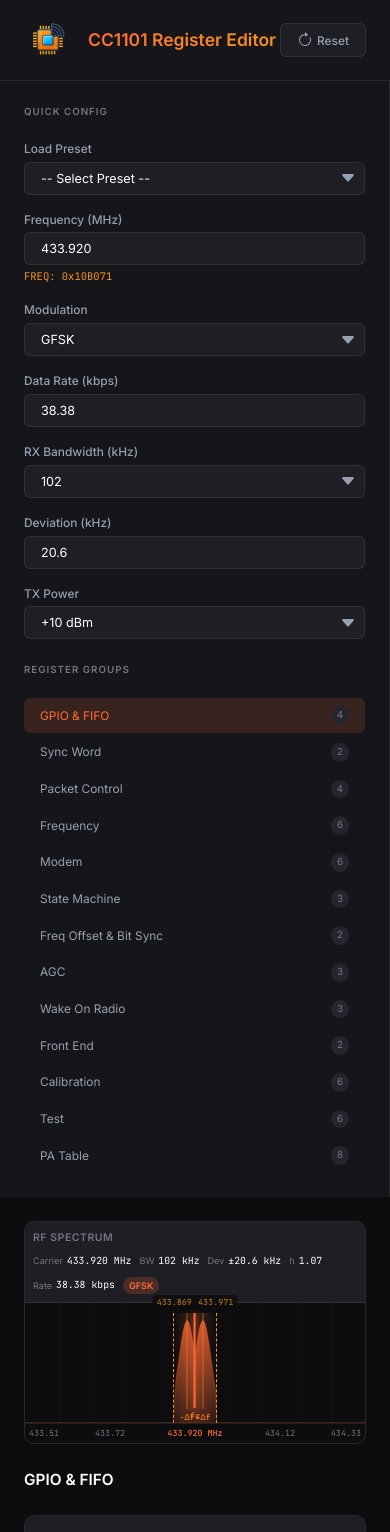
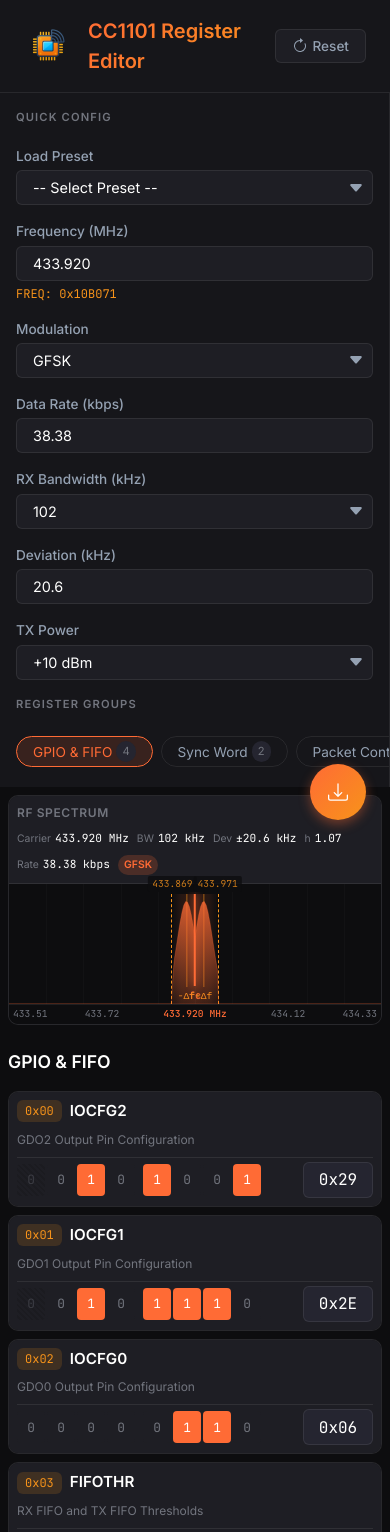
Before and after one commit to ALKEYPWN/cc1101-regedit, a React (Vite) app: page / in a window 390 px wide. Shown: the top 1532 px of the page. Built offline with nearby package versions, Linux system fonts and the light colour scheme.

Commit message:
improving mobile usability

```diff
--- a/src/components/Editor/BitDisplay.css
+++ b/src/components/Editor/BitDisplay.css
@@ -3,6 +3,13 @@
     gap: 1px;
     font-family: var(--font-mono);
     font-size: 0.7rem;
+}
+
+@container register-list (max-width: 500px) {
+    .bit-display {
+        gap: 2px;
+        font-size: 0.8rem;
+    }
 }
 
 .bit {
@@ -19,10 +26,24 @@
     user-select: none;
 }
 
+@container register-list (max-width: 500px) {
+    .bit {
+        width: 28px;
+        height: 32px;
+        border-radius: 4px;
+    }
+}
+
 .bit:hover:not(.reserved) {
     background: var(--bg-hover);
     transform: scale(1.1);
     box-shadow: 0 0 8px rgba(255, 107, 53, 0.3);
+}
+
+@container register-list (max-width: 500px) {
+    .bit:hover:not(.reserved) {
+        transform: scale(1.05);
+    }
 }
 
 .bit.active {
@@ -61,3 +82,9 @@
 .bit:nth-child(4n) {
     margin-right: 4px;
 }
+
+@container register-list (max-width: 500px) {
+    .bit:nth-child(4n) {
+        margin-right: 6px;
+    }
+}
--- a/src/components/Editor/EditorPanel.css
+++ b/src/components/Editor/EditorPanel.css
@@ -2,6 +2,12 @@
     padding: var(--spacing-lg);
     overflow-y: auto;
     background: var(--bg-primary);
+}
+
+@media (max-width: 768px) {
+    .editor-panel {
+        padding: var(--spacing-sm);
+    }
 }
 
 .panel-header {
@@ -9,6 +15,12 @@
     align-items: center;
     justify-content: space-between;
     margin-bottom: var(--spacing-lg);
+}
+
+@media (max-width: 768px) {
+    .panel-header {
+        margin-bottom: var(--spacing-md);
+    }
 }
 
 .panel-header h2 {
@@ -20,4 +32,12 @@
     display: flex;
     flex-direction: column;
     gap: var(--spacing-md);
+    container-type: inline-size;
+    container-name: register-list;
 }
+
+@media (max-width: 768px) {
+    .register-list {
+        gap: var(--spacing-sm);
+    }
+}
--- a/src/components/Editor/RegisterCard.css
+++ b/src/components/Editor/RegisterCard.css
@@ -19,10 +19,27 @@
     cursor: pointer;
 }
 
+@container register-list (max-width: 500px) {
+    .register-header {
+        flex-direction: column;
+        align-items: stretch;
+        gap: var(--spacing-sm);
+        padding: var(--spacing-sm);
+    }
+}
+
 .register-info {
     display: flex;
     align-items: center;
     gap: var(--spacing-md);
+    flex-wrap: wrap;
+}
+
+@container register-list (max-width: 500px) {
+    .register-info {
+        flex: 1;
+        gap: var(--spacing-sm);
+    }
 }
 
 .register-addr {
@@ -32,11 +49,25 @@
     background: rgba(247, 147, 26, 0.15);
     padding: 2px 8px;
     border-radius: var(--radius-sm);
+    flex-shrink: 0;
+}
+
+@container register-list (max-width: 500px) {
+    .register-addr {
+        font-size: 0.75rem;
+    }
 }
 
 .register-name {
     font-weight: 600;
     color: var(--text-primary);
+    flex-shrink: 0;
+}
+
+@container register-list (max-width: 500px) {
+    .register-name {
+        font-size: 0.95rem;
+    }
 }
 
 .register-desc {
@@ -45,10 +76,27 @@
     margin-left: var(--spacing-sm);
 }
 
+@container register-list (max-width: 500px) {
+    .register-desc {
+        margin-left: 0;
+        font-size: 0.75rem;
+        flex-basis: 100%;
+    }
+}
+
 .register-value {
     display: flex;
     align-items: center;
     gap: var(--spacing-sm);
+}
+
+@container register-list (max-width: 500px) {
+    .register-value {
+        width: 100%;
+        justify-content: space-between;
+        padding-top: var(--spacing-xs);
+        border-top: 1px solid var(--border-color);
+    }
 }
 
 .register-input {
@@ -63,6 +111,13 @@
     text-align: center;
 }
 
+@container register-list (max-width: 500px) {
+    .register-input {
+        min-height: 36px;
+        font-size: 1rem;
+    }
+}
+
 .register-input:focus {
     outline: none;
     border-color: var(--accent-primary);
@@ -71,6 +126,12 @@
 .register-body {
     padding: var(--spacing-md);
     border-top: 1px solid var(--border-color);
+}
+
+@container register-list (max-width: 500px) {
+    .register-body {
+        padding: var(--spacing-sm);
+    }
 }
 
 .field-list {
@@ -89,15 +150,35 @@
     border-radius: var(--radius-sm);
 }
 
+@container register-list (max-width: 500px) {
+    .field-item {
+        grid-template-columns: 1fr;
+        gap: var(--spacing-xs);
+        padding: var(--spacing-xs);
+    }
+}
+
 .field-name {
     font-family: var(--font-mono);
     font-size: 0.8rem;
     color: var(--accent-primary);
 }
 
+@container register-list (max-width: 500px) {
+    .field-name {
+        font-size: 0.875rem;
+    }
+}
+
 .field-desc {
     font-size: 0.8rem;
     color: var(--text-secondary);
+}
+
+@container register-list (max-width: 500px) {
+    .field-desc {
+        font-size: 0.875rem;
+    }
 }
 
 .field-bits {
@@ -106,6 +187,12 @@
     color: var(--text-muted);
 }
 
+@container register-list (max-width: 500px) {
+    .field-bits {
+        font-size: 0.8rem;
+    }
+}
+
 .field-option {
     color: var(--success);
 }
--- a/src/components/Export/ExportPanel.css
+++ b/src/components/Export/ExportPanel.css
@@ -6,6 +6,148 @@
     display: flex;
     flex-direction: column;
     gap: var(--spacing-md);
+}
+
+@media (max-width: 900px) {
+    .export-panel {
+        display: none;
+        /* Default state, shown when isOpen */
+    }
+}
+
+/* Mobile FAB Button */
+.export-fab {
+    position: fixed;
+    bottom: var(--spacing-lg);
+    right: var(--spacing-lg);
+    width: 56px;
+    height: 56px;
+    border-radius: 50%;
+    background: var(--accent-gradient);
+    border: none;
+    box-shadow: 0 4px 12px rgba(255, 107, 53, 0.4);
+    color: white;
+    cursor: pointer;
+    display: none;
+    align-items: center;
+    justify-content: center;
+    transition: all var(--transition-fast);
+    z-index: 999;
+}
+
+@media (max-width: 900px) {
+    .export-fab {
+        display: flex;
+    }
+}
+
+.export-fab:hover {
+    transform: scale(1.1);
+    box-shadow: 0 6px 16px rgba(255, 107, 53, 0.5);
+}
+
+.export-fab:active {
+    transform: scale(0.95);
+}
+
+/* Mobile Overlay */
+.export-overlay {
+    display: none;
+}
+
+@media (max-width: 900px) {
+    .export-overlay {
+        display: block;
+        position: fixed;
+        top: 0;
+        left: 0;
+        right: 0;
+        bottom: 0;
+        background: rgba(0, 0, 0, 0.6);
+        z-index: 1000;
+        animation: fadeIn 0.2s ease;
+    }
+}
+
+@keyframes fadeIn {
+    from {
+        opacity: 0;
+    }
+
+    to {
+        opacity: 1;
+    }
+}
+
+/* Mobile Bottom Sheet */
+.export-panel-mobile {
+    display: flex !important;
+    position: fixed;
+    bottom: 0;
+    left: 0;
+    right: 0;
+    max-height: 90vh;
+    border-left: none;
+    border-radius: var(--radius-lg) var(--radius-lg) 0 0;
+    z-index: 1001;
+    animation: slideUp 0.3s ease;
+    box-shadow: 0 -4px 20px rgba(0, 0, 0, 0.3);
+}
+
+@keyframes slideUp {
+    from {
+        transform: translateY(100%);
+    }
+
+    to {
+        transform: translateY(0);
+    }
+}
+
+/* Close Button */
+.close-button {
+    background: none;
+    border: none;
+    color: var(--text-muted);
+    font-size: 2rem;
+    line-height: 1;
+    cursor: pointer;
+    padding: 0;
+    width: 32px;
+    height: 32px;
+    display: flex;
+    align-items: center;
+    justify-content: center;
+    transition: all var(--transition-fast);
+    border-radius: var(--radius-sm);
+}
+
+.close-button:hover {
+    background: var(--bg-hover);
+    color: var(--text-primary);
+}
+
+/* Panel Header with Close Button */
+.panel-header {
+    margin-bottom: var(--spacing-md);
+}
+
+.panel-header h2 {
+    font-size: 1.1rem;
+    font-weight: 600;
+    margin: 0;
+}
+
+.export-panel-mobile .panel-header {
+    display: flex;
+    align-items: center;
+    justify-content: space-between;
+    position: sticky;
+    top: 0;
+    background: var(--bg-secondary);
+    z-index: 1;
+    padding-bottom: var(--spacing-md);
+    border-bottom: 1px solid var(--border-color);
 }
 
 .export-preview {
--- a/src/components/Export/ExportPanel.tsx
+++ b/src/components/Export/ExportPanel.tsx
@@ -2,7 +2,7 @@
  * ExportPanel Component - Export and import functionality
  */
 
-import { useState, useCallback } from 'react';
+import { useState, useCallback, useEffect } from 'react';
 import type { ExportFormat } from '../../types/cc1101';
 import { generateExport, parseFlipperPresetData, parseRawHex } from '../../utils/export';
 import { toHex } from '../../utils/calculations';
@@ -20,6 +20,18 @@
   const [format, setFormat] = useState<ExportFormat>('flipper_setting');
   const [presetName, setPresetName] = useState('Custom_433');
   const [importData, setImportData] = useState('');
+  const [isOpen, setIsOpen] = useState(false);
+
+  // Detect if we're on mobile
+  const [isMobile, setIsMobile] = useState(false);
+
+  useEffect(() => {
+    const checkMobile = () => setIsMobile(window.innerWidth <= 900);
+    checkMobile();
+    window.addEventListener('resize', checkMobile);
+    return () => window.removeEventListener('resize', checkMobile);
+  }, []);
+
 
   const exportContent = generateExport(format, presetName, registers, paTable);
 
@@ -60,10 +72,19 @@
     }
   }, [importData, onImport, showToast]);
 
-  return (
-    <aside className="export-panel">
+  const panelContent = (
+    <>
       <div className="panel-header">
         <h2>Export</h2>
+        {isMobile && isOpen && (
+          <button
+            className="close-button"
+            onClick={() => setIsOpen(false)}
+            aria-label="Close"
+          >
+            ×
+          </button>
+        )}
       </div>
 
       <div className="control-group">
@@ -132,6 +153,37 @@
           Import
         </button>
       </div>
+    </>
+  );
+
+  if (isMobile) {
+    return (
+      <>
+        {/* FAB Button */}
+        <button
+          className="export-fab"
+          onClick={() => setIsOpen(true)}
+          aria-label="Export"
+        >
+          <ExportIcon />
+        </button>
+
+        {/* Bottom Sheet Overlay */}
+        {isOpen && (
+          <>
+            <div className="export-overlay" onClick={() => setIsOpen(false)} />
+            <aside className="export-panel export-panel-mobile">
+              {panelContent}
+            </aside>
+          </>
+        )}
+      </>
+    );
+  }
+
+  return (
+    <aside className="export-panel">
+      {panelContent}
     </aside>
   );
 }
@@ -222,3 +274,12 @@
     </svg>
   );
 }
+
+function ExportIcon() {
+  return (
+    <svg width="20" height="20" viewBox="0 0 16 16" fill="currentColor">
+      <path d="M.5 9.9a.5.5 0 0 1 .5.5v2.5a1 1 0 0 0 1 1h12a1 1 0 0 0 1-1v-2.5a.5.5 0 0 1 1 0v2.5a2 2 0 0 1-2 2H2a2 2 0 0 1-2-2v-2.5a.5.5 0 0 1 .5-.5z"/>
+      <path d="M7.646 11.854a.5.5 0 0 0 .708 0l3-3a.5.5 0 0 0-.708-.708L8.5 10.293V1.5a.5.5 0 0 0-1 0v8.793L5.354 8.146a.5.5 0 1 0-.708.708l3 3z"/>
+    </svg>
+  );
+}
--- a/src/components/Sidebar/Sidebar.css
+++ b/src/components/Sidebar/Sidebar.css
@@ -6,6 +6,15 @@
     display: flex;
     flex-direction: column;
     gap: var(--spacing-lg);
+}
+
+@media (max-width: 900px) {
+    .sidebar {
+        padding: var(--spacing-md);
+        gap: var(--spacing-md);
+        overflow-x: hidden;
+        overflow-y: auto;
+    }
 }
 
 .sidebar-section {
@@ -81,6 +90,37 @@
     gap: 2px;
 }
 
+@media (max-width: 900px) {
+    .register-nav {
+        flex-direction: row;
+        overflow-x: auto;
+        overflow-y: hidden;
+        gap: var(--spacing-sm);
+        padding: var(--spacing-xs) 0;
+        margin: 0 calc(-1 * var(--spacing-lg));
+        padding-left: var(--spacing-lg);
+        padding-right: var(--spacing-lg);
+        /* Smooth scrolling */
+        scroll-behavior: smooth;
+        -webkit-overflow-scrolling: touch;
+        /* Hide scrollbar but keep functionality */
+        scrollbar-width: none;
+        /* Firefox */
+        -ms-overflow-style: none;
+        /* IE/Edge */
+    }
+
+    .register-nav::-webkit-scrollbar {
+        display: none;
+        /* Chrome/Safari */
+    }
+
+    /* Snap to items for better UX */
+    .register-nav {
+        scroll-snap-type: x proximity;
+    }
+}
+
 .nav-item {
     padding: var(--spacing-sm) var(--spacing-md);
     border-radius: var(--radius-sm);
@@ -93,6 +133,19 @@
     justify-content: space-between;
 }
 
+@media (max-width: 900px) {
+    .nav-item {
+        flex-shrink: 0;
+        white-space: nowrap;
+        gap: var(--spacing-xs);
+        padding: var(--spacing-xs) var(--spacing-md);
+        border-radius: var(--radius-lg);
+        scroll-snap-align: center;
+        /* Pill-style buttons on mobile */
+        border: 1px solid var(--border-color);
+    }
+}
+
 .nav-item:hover {
     background: var(--bg-hover);
     color: var(--text-primary);
@@ -103,6 +156,12 @@
     color: var(--accent-primary);
 }
 
+@media (max-width: 900px) {
+    .nav-item.active {
+        border-color: var(--accent-primary);
+    }
+}
+
 .nav-item .count {
     font-size: 0.7rem;
     background: var(--bg-elevated);
--- a/src/styles/index.css
+++ b/src/styles/index.css
@@ -120,5 +120,17 @@
 @media (max-width: 900px) {
     .main-content {
         grid-template-columns: 1fr;
+        position: relative;
     }
 }
+
+@media (max-width: 768px) {
+    html {
+        font-size: 16px;
+        /* Increase base font for mobile readability */
+    }
+
+    .app-container {
+        position: relative;
+    }
+}
```
